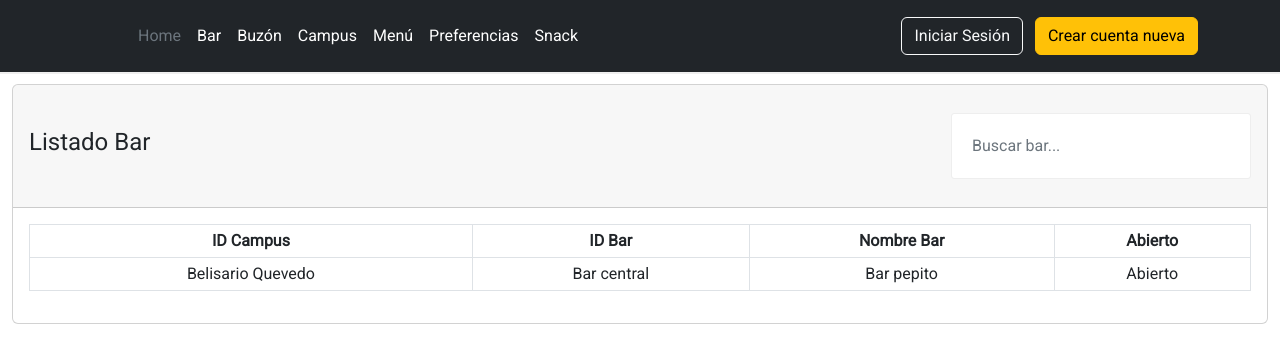
After one commit to kiwithecode/GRUPO1DSW, a PHP site: page /views/bar.php in a window 1280 px wide. The commit adds this page. Shown: the top 363 px of the page. Run offline with PHP 8.4, Linux system fonts and the light colour scheme; some libraries are stand-ins or nearby versions.

Commit message:
Creación del header y views para las tablas - Front

```diff
--- a/database.php
+++ b/database.php
@@ -11,4 +11,4 @@ try {
   die('Connection Failed: ' . $e->getMessage());
 }*/
 
-?>*/
+?>
--- a/partials/header.php
+++ b/partials/header.php
@@ -1,3 +1,24 @@
-<header>
-  <a href="/php-login">Your App Name</a>
+<header class="p-3 bg-dark text-white">
+    <div class="container">
+      <div class="d-flex flex-wrap align-items-center justify-content-center justify-content-lg-start">
+        <a href="/" class="d-flex align-items-center mb-2 mb-lg-0 text-white text-decoration-none">
+          <svg class="bi me-2" width="40" height="32" role="img" aria-label="Bootstrap"><use xlink:href="#bootstrap"></use></svg>
+        </a>
+
+        <ul class="nav col-12 col-lg-auto me-lg-auto mb-2 justify-content-center mb-md-0">
+          <li><a href="../../GRUPO1DSW/index.php" class="nav-link px-2 text-secondary">Home</a></li>
+          <li><a href="../../GRUPO1DSW/views/bar.php" class="nav-link px-2 text-white">Bar</a></li>
+          <li><a href="../../GRUPO1DSW/views/buzon.php" class="nav-link px-2 text-white">Buzón</a></li>
+          <li><a href="../../GRUPO1DSW/views/campus.php" class="nav-link px-2 text-white">Campus</a></li>
+          <li><a href="#" class="nav-link px-2 text-white">Menú</a></li>
+          <li><a href="#" class="nav-link px-2 text-white">Preferencias</a></li>
+          <li><a href="#" class="nav-link px-2 text-white">Snack</a></li>
+        </ul>
+
+        <div class="text-end">
+          <button type="button" class="btn btn-outline-light me-2">Iniciar Sesión</button>
+          <button type="button" class="btn btn-warning">Crear cuenta nueva</button>
+        </div>
+      </div>
+    </div>
 </header>
--- /dev/null
+++ b/views/bar.php
@@ -0,0 +1,58 @@
+<!DOCTYPE html>
+<html lang="en">
+
+<head>
+  <meta charset="UTF-8">
+  <title>Tabla Bar</title>
+  <link href="https://fonts.googleapis.com/css?family=Roboto" rel="stylesheet">
+  <link rel="stylesheet" href="https://cdn.jsdelivr.net/npm/bootstrap@5.2.0-beta1/dist/css/bootstrap.min.css">
+  <link rel="stylesheet" href="assets/css/style.css">
+</head>
+
+<body>
+  <?php require '../partials/header.php' ?>
+
+  <div class="container-fluid">
+    <div class="row justify-content-center">
+      <div class="col-md-12">
+        <div class="card">
+          <div class="card-header">
+            <div style="display: flex; justify-content: space-between; align-items: center;">
+              <div class="float-left">
+                <h4> Listado Bar </h4>
+              </div>
+              <div>
+                <input wire:model='keyWord' type="text" class="form-control" name="search" id="search" placeholder="Buscar bar...">
+              </div>
+            </div>
+          </div>
+
+          <div class="card-body">
+
+            <div class="table-responsive">
+              <table class="table table-bordered table-sm">
+                <thead class="thead">
+                  <tr>
+                    <th>ID Campus</th>
+                    <th>ID Bar</th>
+                    <th>Nombre Bar</th>
+                    <th>Abierto</th>
+                  </tr>
+                </thead>
+                <tbody>
+                  <tr>
+                    <td>Belisario Quevedo</td>
+                    <td>Bar central</td>
+                    <td>Bar pepito</td>
+                    <td>Abierto</td>
+                </tbody>
+              </table>
+            </div>
+          </div>
+        </div>
+      </div>
+    </div>
+  </div>
+</body>
+
+</html>
```
Also changed, not shown: index.php (+5 -13 lines), views/buzon.php (added, +58 -0 lines), views/campus.php (added, +56 -0 lines), Indicaciones.php (renamed from Hola.php), views/snacks.php (renamed from snacks.php), 1 other file.
